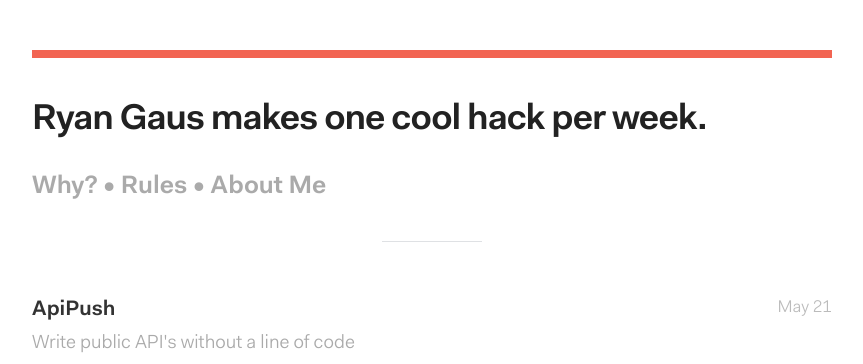
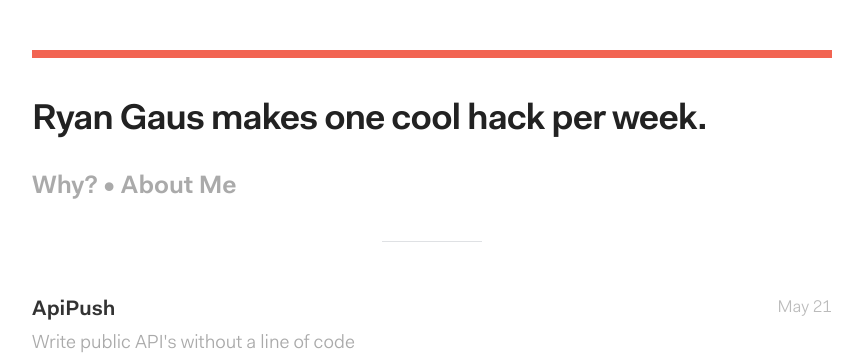
Before and after one commit to weeklyhack/weeklyhack.github.io, a Jekyll site: the page built from index.html, in a window 1280 px wide. Shown: the top 364 px of the page, without its empty margins (208-1071 px from the left). Built offline with Jekyll 4.4.1, drawn with Linux system fonts in a browser that asks for light colours; the list of posts is cut into pages by our own code; comment, search, counter and statistics services are not loaded.

Commit message:
remove rules point

```diff
--- a/index.html
+++ b/index.html
@@ -6,8 +6,6 @@ layout: default
   <h1>Ryan Gaus makes one cool hack per week.</h1>
   <h2>
     <a href="/why">Why?</a>
-    &bull;
-    <a href="/rules">Rules</a>
     &bull;
     <a href="http://rgaus.net" target="_blank">About Me</a>
   </h2>
```
